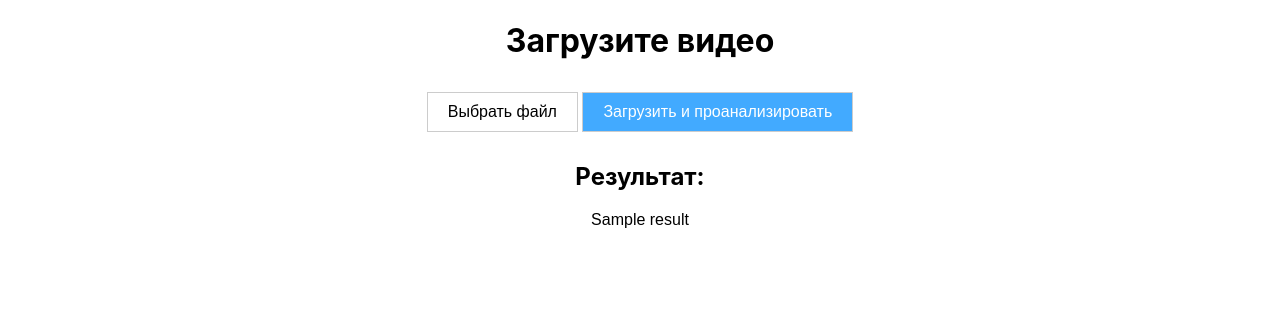
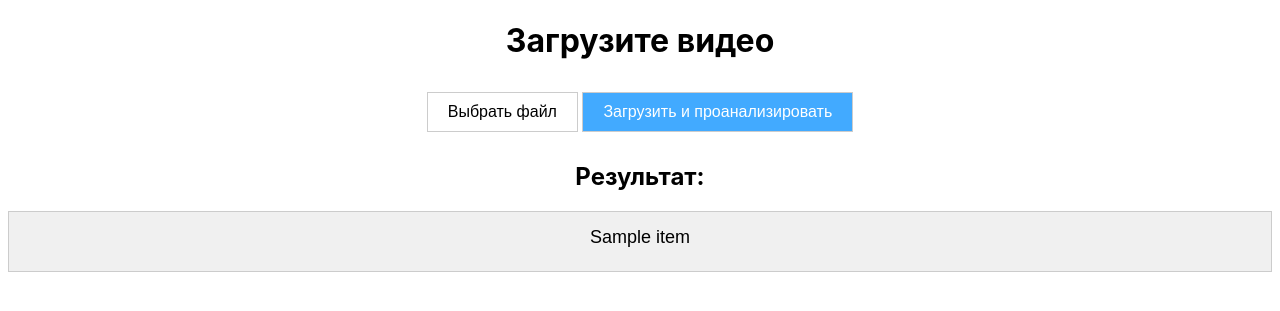
Before and after one commit to RusinDmitry/Recognition-of-human-actions-from-video, a FastAPI app: template front/templates/index.html in a window 1280 px wide. Shown: the top 311 px of the page. Run offline with FastAPI, Linux system fonts and the light colour scheme; the template is opened without the code that fills it: most values are stand-ins (such as "Sample title", 1, 10 or a date in 2020).

Commit message:
Update index.html

```diff
--- a/front/templates/index.html
+++ b/front/templates/index.html
@@ -47,13 +47,22 @@ input[type="file"] {
 }
 
 h2 {
-  color: Black;
+  color: black;
   font-family: "Inter";
 }
 
 p {
   margin-top: 10px;
   font-family: "Arial";
+}
+
+.result-box {
+  border: 1px solid #ccc;
+  background-color: #f0f0f0;
+  padding: 5px; /* уменьшаем размер прямоугольников */
+  margin-bottom: 10px;
+  font-family: "Inter";
+  font-size: 18px; /* увеличиваем размер шрифта */
 }
 </style>
 </head>
@@ -72,7 +81,11 @@ p {
   </script>
   {% if result %}
   <h2>Результат:</h2>
-  <p>{{ result }}</p>
+  {% for item in result %}
+  <div class="result-box">
+    <p>{{ item }}</p>
+  </div>
+  {% endfor %}
   {% endif %}
 </body>
 </html>
```
